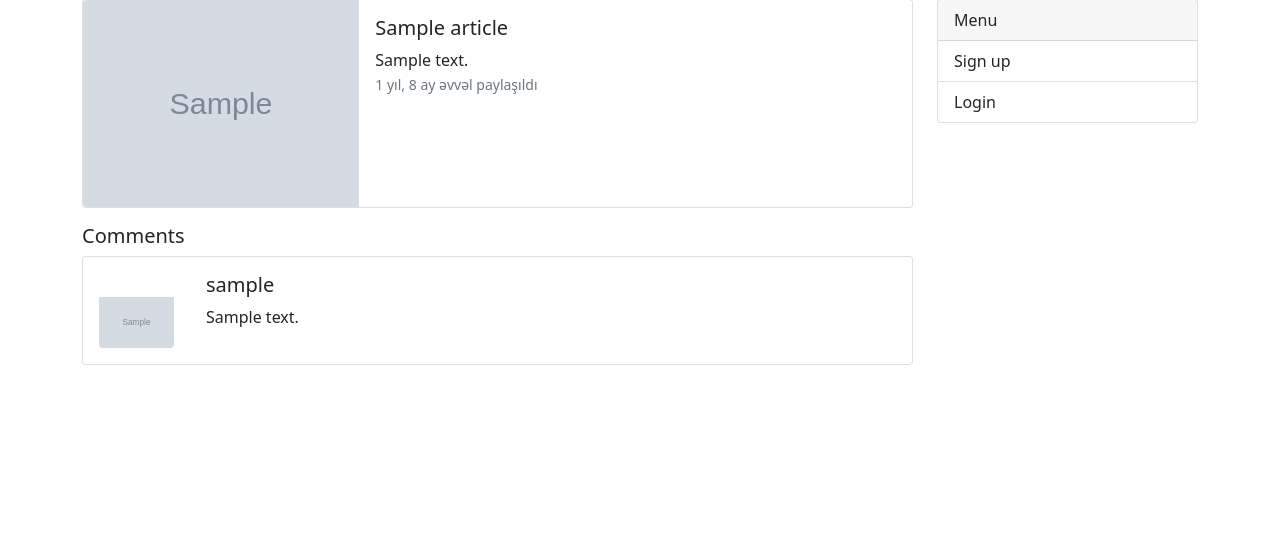
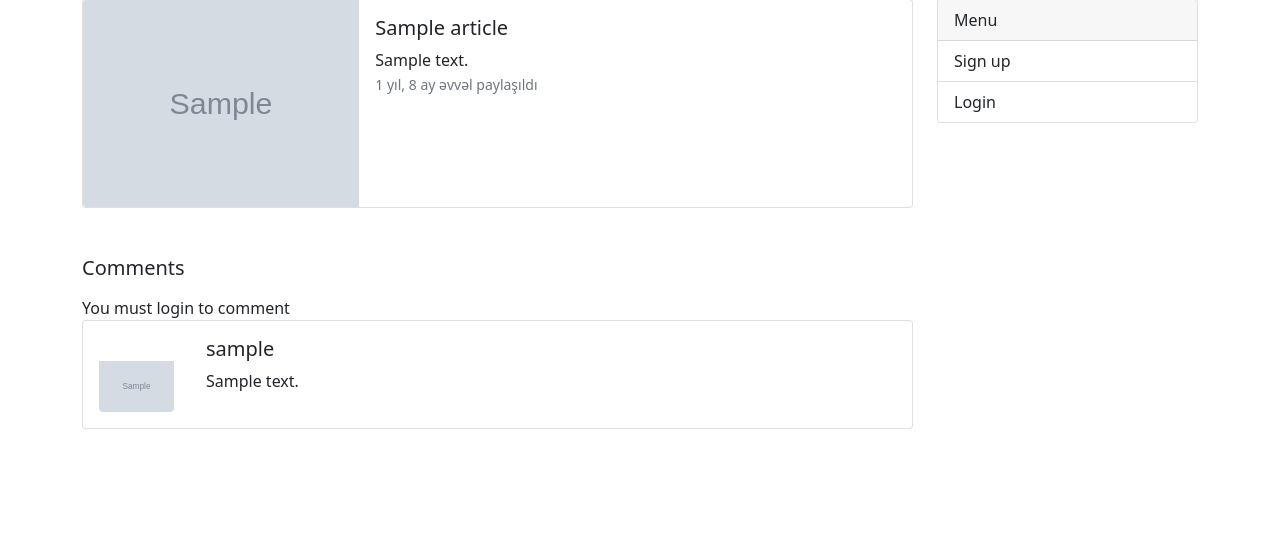
Before and after one commit to Ayxan-z/serbestisler.online, a Django app: a page that uses blog/templates/pages/detail.html in a window 1280 px wide. Shown: the part 117-677 px from the top of the page. Run offline with Django 3.2, Linux system fonts and the light colour scheme; tables that the repository leaves empty hold one stand-in row (values such as "Sample post"); grey boxes marked "Sample" are stand-in pictures; some libraries are stand-ins or nearby versions.

Commit message:
comment form created

```diff
--- a/blog/forms/__init__.py
+++ b/blog/forms/__init__.py
@@ -1,3 +1,4 @@
 from .contact import ContactForm
 from .add_article import ArticleAddModelForm
 from .update_article import ArticleUpdateModelForm
+from .add_comment import CommentAddModelForm
--- /dev/null
+++ b/blog/forms/add_comment.py
@@ -0,0 +1,7 @@
+from django import forms
+from blog.models import CommentModel
+
+class CommentAddModelForm(forms.ModelForm):
+    class Meta:
+        model = CommentModel
+        fields = ('comment',)
--- a/blog/templates/pages/detail.html
+++ b/blog/templates/pages/detail.html
@@ -1,5 +1,6 @@
 {% extends 'base.html' %}
 {% load static %}
+{% load crispy_forms_tags %}
 
 {% block title %} {{article.title}} {% endblock title %}
 
@@ -29,7 +30,18 @@
   </div>
 </div>
 
-<h5>Comments</h5>
+<h5 class="mt-5 mb-3">Comments</h5>
+
+{% if request.user.is_authenticated %}
+  <form method="POST">
+    {% csrf_token %}
+    {{add_comment_form|crispy}}
+    <input type="submit" value="Send" class="btn btn-primary">
+  </form>
+{% else %}
+  <p>You must login to comment</p>
+{% endif %}
+
 
 {% for comment in comments %}
 <div class="card">
@@ -48,7 +60,7 @@
   </div>
 </div>
 {% empty %}
-<p>There are no comments for this article</p>
+<p class="mt-3">There are no comments for this article</p>
 {% endfor %}
 
 {% endblock content %}
--- a/blog/templates/pages/myarticles.html
+++ b/blog/templates/pages/myarticles.html
@@ -16,7 +16,7 @@
     {% for article in articles %}
     <tr>
       <th scope="row">{{article.id}}</th>
-      <td>{{article.title}}</td>
+      <td><a href="{% url 'detail' article.slug %}">{{article.title}}</a></td>
       <td>{{article.arrangement_date}}</td>
       <td>
         <p>
--- a/blog/views/detail.py
+++ b/blog/views/detail.py
@@ -1,11 +1,23 @@
 from django.shortcuts import get_object_or_404, render
 from blog.models import ArticleModel
+from blog.forms import CommentAddModelForm
 
 def detail(request, slug):
     article = get_object_or_404(ArticleModel, slug=slug)
     comments = article.comments.order_by('-id')
 
+    if request.method == 'POST':
+        add_comment_form = CommentAddModelForm(data=request.POST)
+        if add_comment_form.is_valid():
+            comment = add_comment_form.save(commit=False)
+            comment.author = request.user
+            comment.article = article
+            comment.save()
+
+    add_comment_form = CommentAddModelForm()
+
     return render(request, 'pages/detail.html', context={
         'article': article,
         'comments': comments,
+        "add_comment_form": add_comment_form,
     })
```
